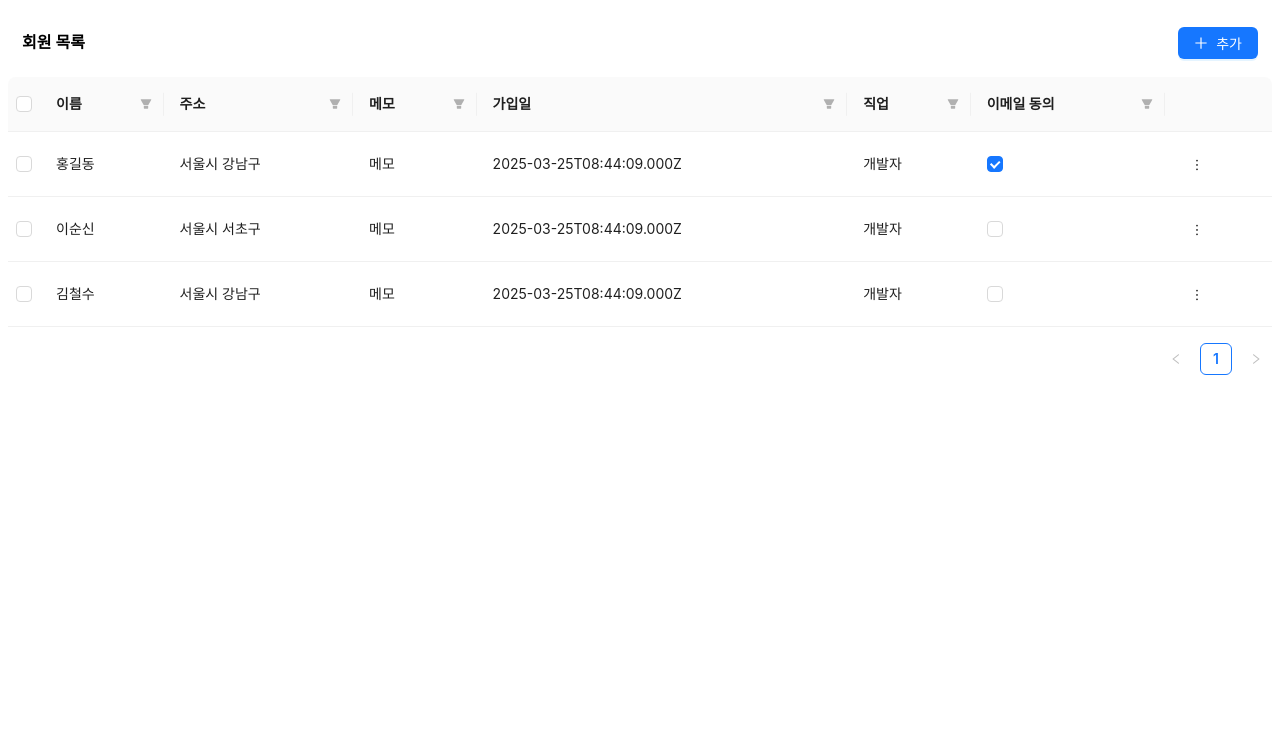
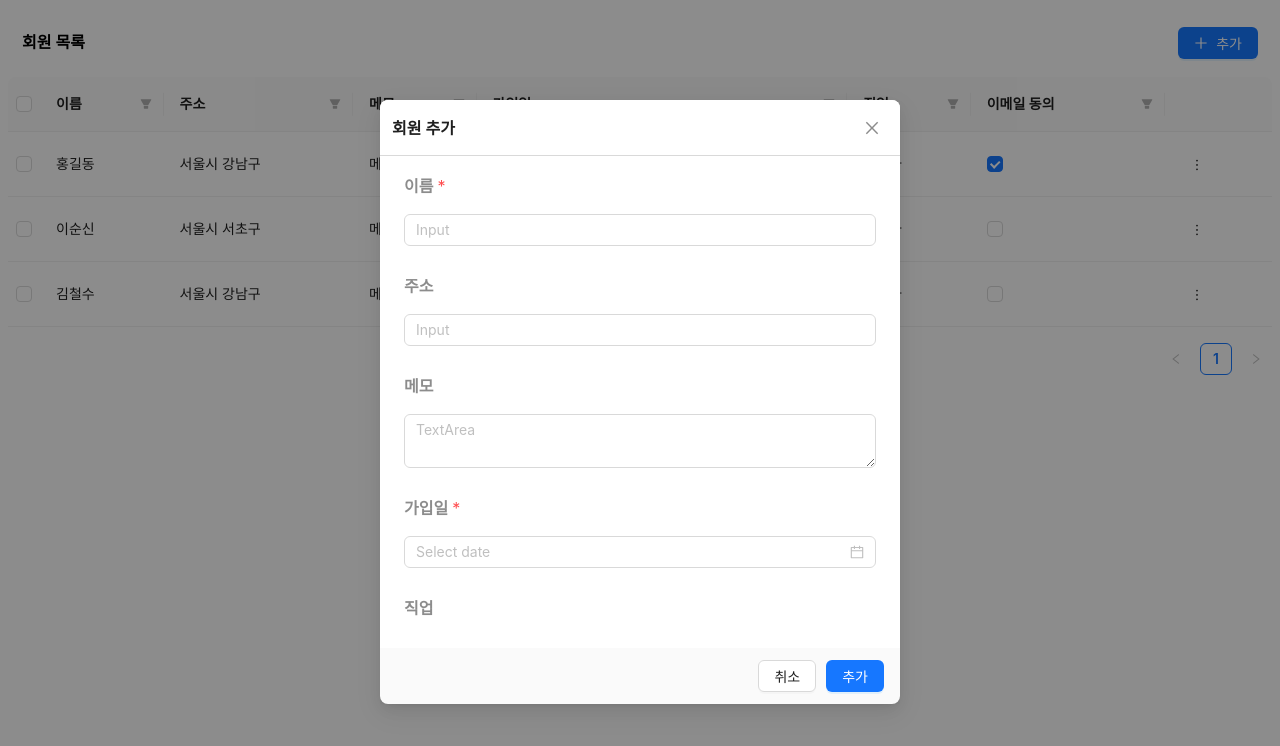
Before and after one commit to nayounsang/re-catch-assignment, a React (Vite) app: page / in a window 1280 px wide. Both pictures are taken after a click on the button "추가". Shown: the top 746 px of the page. Built offline with nearby package versions, Linux system fonts and the light colour scheme.

Commit message:
feat: 모달 ui 개발

```diff
--- a/src/components/Button/AddButton.tsx
+++ b/src/components/Button/AddButton.tsx
@@ -1,20 +1,29 @@
 import { PlusOutlined } from "@ant-design/icons";
 import { Button as AntButton } from "antd";
+import { useState } from "react";
+import { RecordModal } from "../Modal/RecordModal";
 
 export interface AddButtonProps {
-  onClick?: React.MouseEventHandler<HTMLElement>;
   disabled?: boolean;
 }
 
-export const AddButton = ({ onClick, disabled }: AddButtonProps) => {
+export const AddButton = ({ disabled }: AddButtonProps) => {
+  const [open, setOpen] = useState(false);
   return (
+    <>
       <AntButton
         icon={<PlusOutlined />}
-      onClick={onClick}
+        onClick={() => setOpen(true)}
         disabled={disabled}
         type="primary"
       >
         추가
       </AntButton>
+      <RecordModal
+        open={open}
+        onCancel={() => setOpen(false)}
+        onSubmit={() => setOpen(false)}
+      />
+    </>
   );
 };
--- /dev/null
+++ b/src/components/Form/FormItem.module.css
@@ -0,0 +1,19 @@
+.required {
+  color: var(--color-error);
+  margin-left: 4px;
+  font-weight: 400;
+}
+
+.label {
+  color: var(--color-text-tertiary);
+  font-size: 16px;
+  font-weight: 600;
+  line-height: 24px;
+  padding: 8px 0;
+}
+
+.container {
+  display: flex;
+  flex-direction: column;
+  gap: 8px;
+}
--- /dev/null
+++ b/src/components/Form/FormItem.tsx
@@ -0,0 +1,25 @@
+import { PropsWithChildren } from "react";
+import styles from "./FormItem.module.css";
+
+interface FormItemProps {
+  label: string;
+  name: string;
+  required?: boolean;
+}
+
+export const FormItem = ({
+  label,
+  name,
+  required,
+  children,
+}: PropsWithChildren<FormItemProps>) => {
+  return (
+    <label id={name} className={styles.container}>
+      <span className={styles.label}>
+        {label}
+        {required && <span className={styles.required}>*</span>}
+      </span>
+      {children}
+    </label>
+  );
+};
--- /dev/null
+++ b/src/components/Modal/RecordModal.module.css
@@ -0,0 +1,32 @@
+.form-container {
+  display: flex;
+  flex-direction: column;
+  gap: 20px !important;
+}
+
+.button-container {
+  display: flex;
+  justify-content: flex-end;
+  gap: 10px;
+  background-color: var(--color-fill-after);
+  padding: 12px 16px !important;
+}
+
+.content {
+  padding: 0 !important;
+}
+
+.header {
+  height: 56px;
+  display: flex;
+  align-items: center;
+  border-bottom: 1px solid var(--color-border) !important;
+  margin-bottom: 0 !important;
+  padding: 0 12px !important;
+}
+
+.body {
+  padding: 10px 24px !important;
+  max-height: 60vh;
+  overflow-y: auto;
+}
--- /dev/null
+++ b/src/components/Modal/RecordModal.tsx
@@ -0,0 +1,75 @@
+import {
+  Button,
+  Checkbox,
+  DatePicker,
+  Form,
+  Input,
+  Modal,
+} from "antd";
+import TextArea from "antd/es/input/TextArea";
+import { JobType } from "../../schema/record";
+import { Select } from "../Select/Select";
+import { FormItem } from "../Form/FormItem";
+import styles from "./RecordModal.module.css";
+interface RecordModalProps {
+  open: boolean;
+  onCancel: () => void;
+  id?: string;
+  onSubmit: () => void;
+}
+export const RecordModal = ({
+  open,
+  onCancel,
+  id,
+  onSubmit,
+}: RecordModalProps) => {
+  return (
+    <Modal
+      open={open}
+      onCancel={onCancel}
+      title={id ? "회원 수정" : "회원 추가"}
+      footer={
+        <div className={styles["button-container"]}>
+          <Button type="default" onClick={onCancel}>
+            취소
+          </Button>
+          <Button type="primary" onClick={onSubmit}>
+            {id ? "수정" : "추가"}
+          </Button>
+        </div>
+      }
+      classNames={{
+        content: styles["content"],
+        header: styles["header"],
+        body: styles["body"],
+      }}
+    >
+      <Form layout="vertical" className={styles["form-container"]}>
+        <FormItem label="이름" name="name" required>
+          <Input placeholder="Input" />
+        </FormItem>
+        <FormItem label="주소" name="address">
+          <Input placeholder="Input" />
+        </FormItem>
+        <FormItem label="메모" name="memo">
+          <TextArea placeholder="TextArea" />
+        </FormItem>
+        <FormItem label="가입일" name="joinDate" required>
+          <DatePicker />
+        </FormItem>
+        <FormItem label="직업" name="job">
+          <Select
+            options={[
+              { label: "개발자", value: JobType.DEVELOPER },
+              { label: "디자이너", value: JobType.DESIGNER },
+              { label: "PM", value: JobType.PO },
+            ]}
+          />
+        </FormItem>
+        <FormItem label="이메일 수신 동의" name="emailConsent">
+          <Checkbox />
+        </FormItem>
+      </Form>
+    </Modal>
+  );
+};
--- a/src/components/Select/Select.tsx
+++ b/src/components/Select/Select.tsx
@@ -8,7 +8,6 @@ export interface SelectProps {
 }
 
 export const Select = ({ defaultValue, onChange, options }: SelectProps) => {
-  console.log(styles);
   return (
     <AntSelect
       defaultValue={defaultValue}
--- a/src/components/Select/select.module.css
+++ b/src/components/Select/select.module.css
@@ -1,3 +1,7 @@
+.select {
+  width: 85px !important;
+}
+
 .select :global(.ant-select-selection-item) {
   color: #000 !important;
 }
--- a/src/index.css
+++ b/src/index.css
@@ -1,13 +1,16 @@
 :root {
-  --color-primary-hover: #739FFF;
-  --color-control-item-bg-active: #F0F7FF;
+  --color-primary-hover: #739fff;
+  --color-control-item-bg-active: #f0f7ff;
   --color-control-item-bg-hover: rgba(0, 0, 0, 0.04);
-  --color-primary: #4A7CFE;
+  --color-primary: #4a7cfe;
   --color-text-disabled: rgba(0, 0, 0, 0.25);
   --color-table-fill-after: rgba(0, 0, 0, 0.02);
   --color-table-split: rgba(0, 0, 0, 0.06);
   --color-text: rgba(0, 0, 0, 0.88);
   --color-text-secondary: rgba(0, 0, 0, 0.65);
+  --color-text-tertiary: rgba(0, 0, 0, 0.45);
   --color-border: rgba(0, 0, 0, 0.15);
   --color-bg-hover: rgba(0, 0, 0, 0.04);
+  --color-error: #ff4d4f;
+  --color-fill-after: rgba(0, 0, 0, 0.02);
 }
```
Lines whose indentation alone changed are shown as unchanged.
